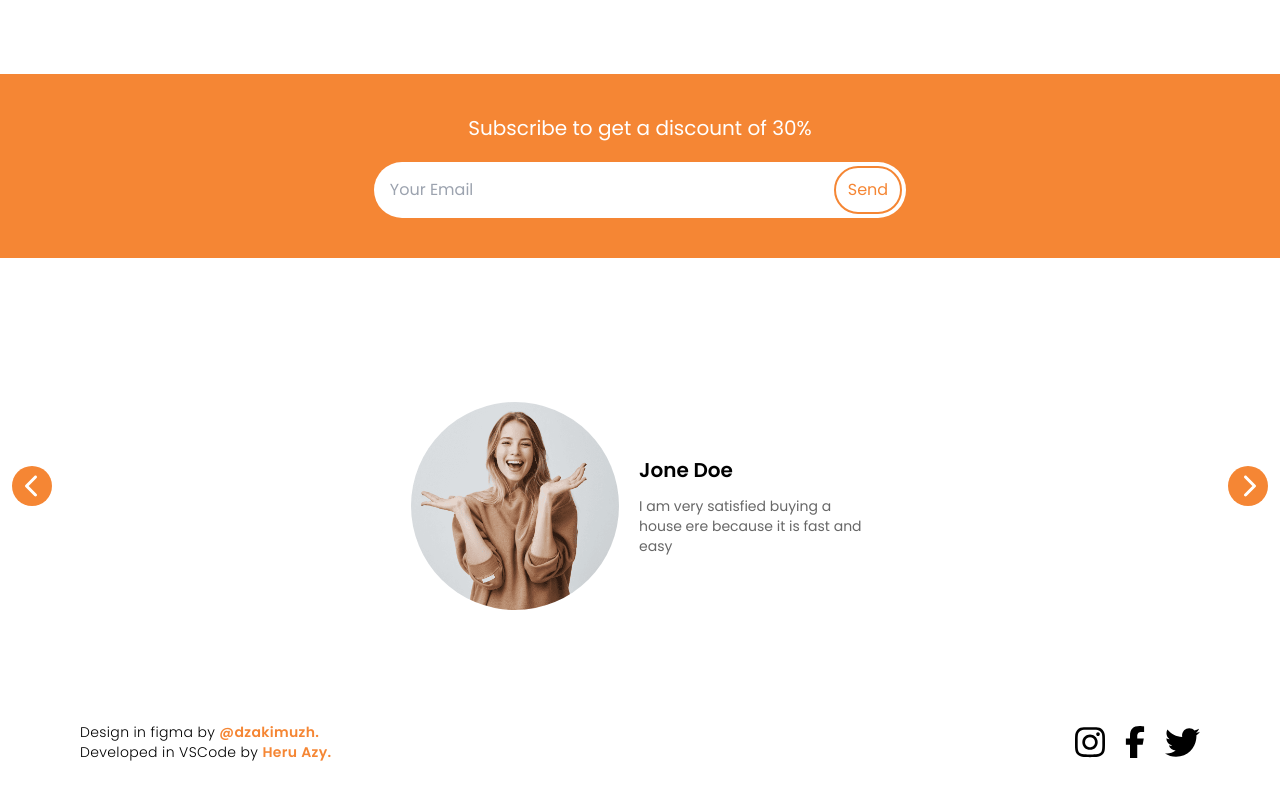
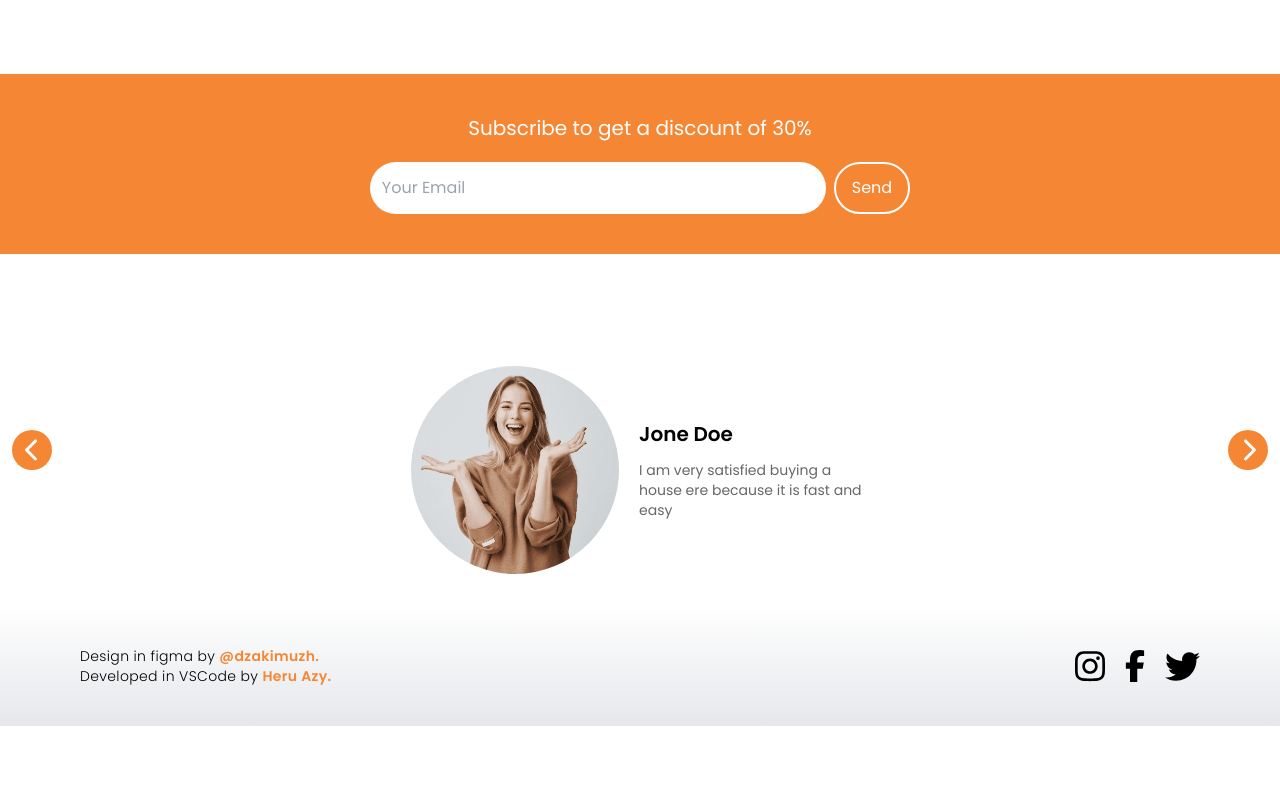
Before and after one commit to HeruAzyy/omah, a website: page index.html in a window 1280 px wide. Shown: the part 2055-2855 px from the top of the page. After the commit the page ends 2781 px from the top, so only its background shows below. Drawn offline with Linux system fonts and the light colour scheme.

Commit message:
Fix: layout subs section, gradient bg footer

```diff
--- a/index.html
+++ b/index.html
@@ -369,7 +369,10 @@
         </div>
 
         <div class="flex justify-center pt-5">
-          <form action="#" class="flex rounded-full bg-white p-1">
+          <form
+            action="#"
+            class="flex flex-wrap justify-center gap-2 rounded-full"
+          >
             <input
               type="email"
               placeholder="Your Email"
@@ -377,7 +380,7 @@
             />
             <button
               type="submit"
-              class="rounded-full border-2 border-orange px-3 text-orange hover:bg-orange hover:text-white"
+              class="rounded-full border-2 border-white px-4 py-3 text-white hover:bg-white hover:text-orange"
             >
               Send
             </button>
@@ -387,7 +390,7 @@
     </section>
 
     <!-- TESTIMONIAL SECTION -->
-    <section class="relative mt-28">
+    <section class="relative mt-20">
       <ol class="flex overflow-x-scroll scroll-smooth">
         <!-- slide 1 -->
         <li id="slide1" class="flex-[0 0 100%] relative w-screen">
@@ -542,7 +545,7 @@
 
     <!-- FOOTER -->
     <footer
-      class="mt-10 w-full justify-between px-10 py-10 text-center md:flex md:text-left lg:px-20"
+      class="w-full justify-between bg-gradient-to-t from-gray-200 px-10 py-10 text-center md:flex md:text-left lg:px-20"
     >
       <div>
         <p class="text-sm font-light tracking-wide">
```
Also changed, not shown: dist/output.css.
